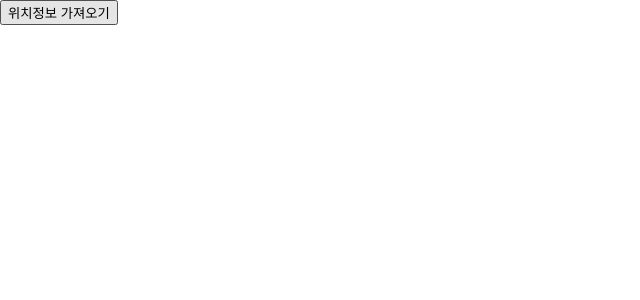
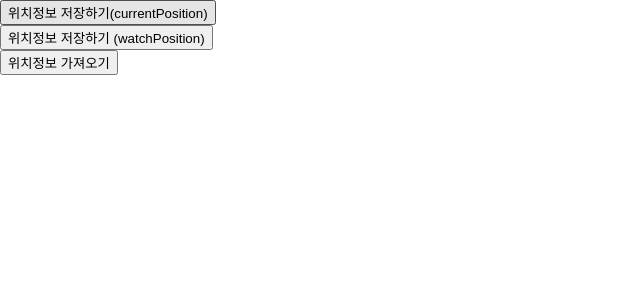
Before and after one commit to soolsul/soolsul-client, a Next.js app: page / in a window 1280 px wide. Shown: the top 300 px of the page, without its empty margins (0-640 px from the left). Built offline with nearby package versions, Linux system fonts and the light colour scheme.

Commit message:
[Feat] 테스트 코드 수정 #1

```diff
--- a/src/pages/index.tsx
+++ b/src/pages/index.tsx
@@ -5,8 +5,34 @@ const Home: NextPage = () => {
   return (
     <div>
       <button
-        onClick={async () => {
-          console.log("클릭 ", await Property.userInfo.currentPosition());
+        style={{ display: "block" }}
+        onClick={() => {
+          window.navigator.geolocation.getCurrentPosition((position) => {
+            Property.setUserLocation(position);
+          });
+        }}
+      >
+        위치정보 저장하기(currentPosition)
+      </button>
+
+      <button
+        style={{ display: "block" }}
+        onClick={() => {
+          window.navigator.geolocation.watchPosition((position) => {
+            Property.setUserLocation(position);
+          });
+        }}
+      >
+        위치정보 저장하기 (watchPosition)
+      </button>
+
+      <button
+        style={{ display: "block" }}
+        onClick={() => {
+          if (typeof window !== "undefined") {
+            console.log("window.property ", window.property.userInfo.location);
+            console.log("Property", Property.userInfo.location);
+          }
         }}
       >
         위치정보 가져오기
```
